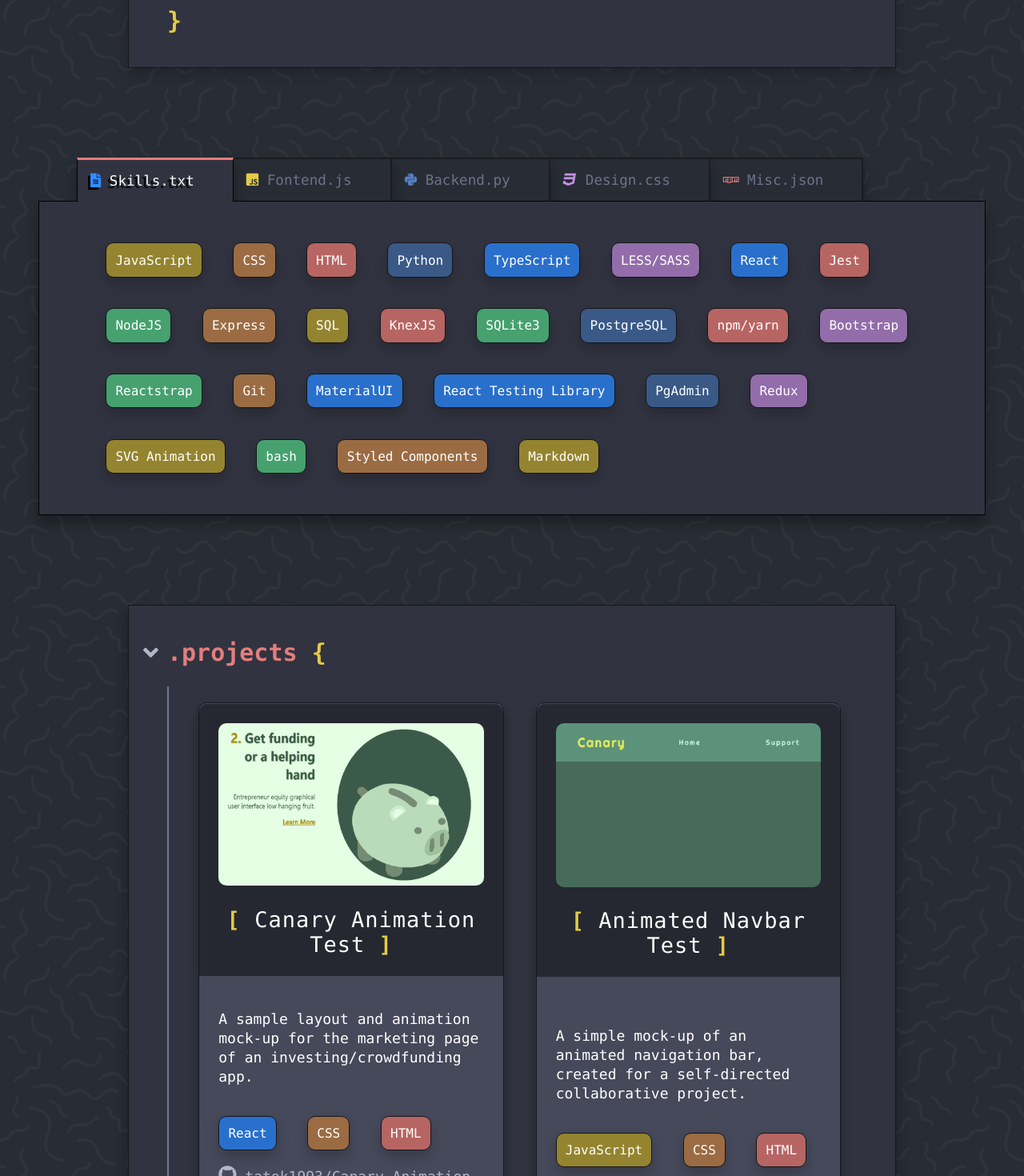
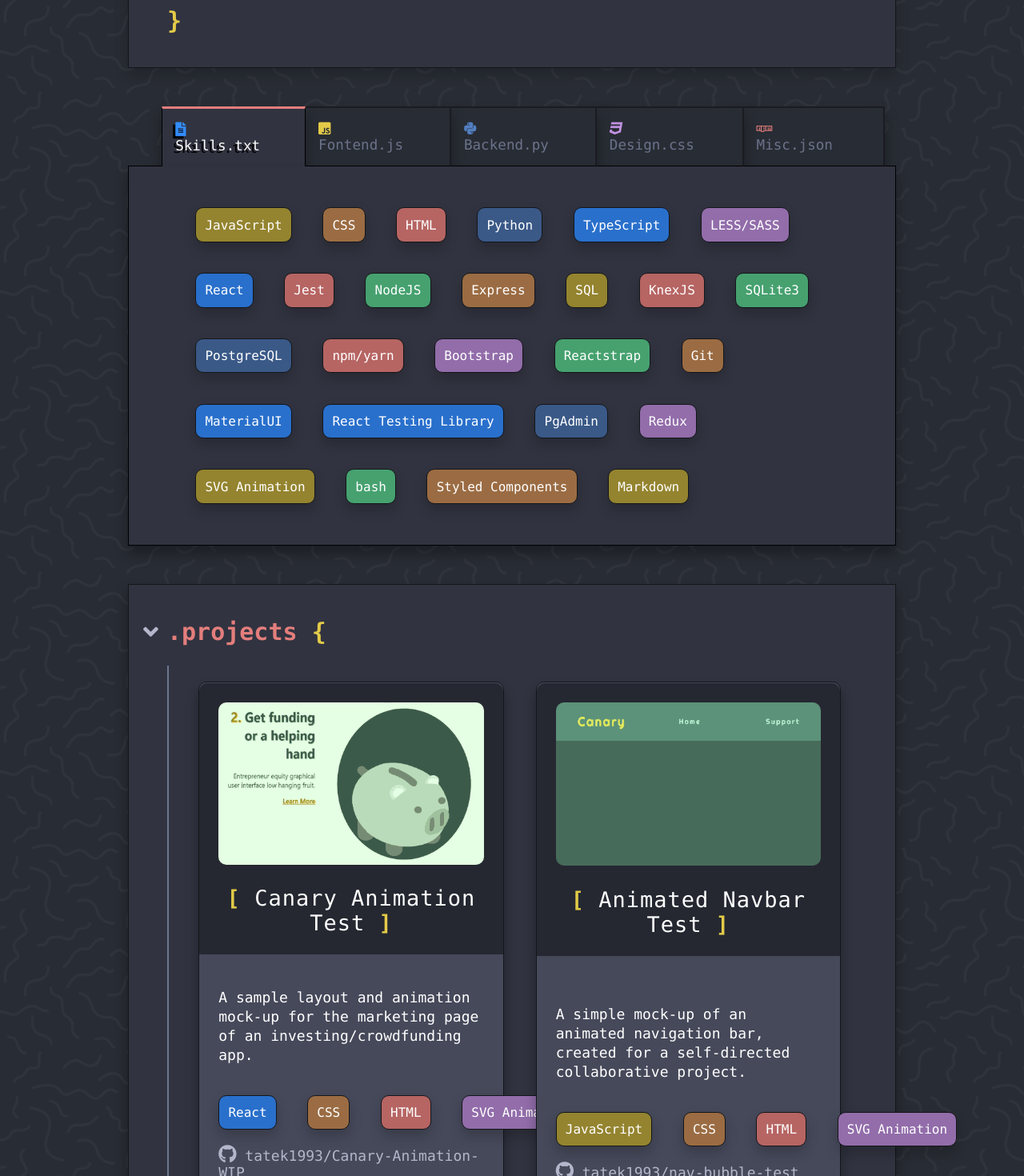
Before and after one commit to tatek1993/Portfolio, a React (Create React App) app: page / in a window 1280 px wide. Shown: the part 1340-2810 px from the top of the page at 80% size. Built offline with nearby package versions, Linux system fonts and the light colour scheme.

Commit message:
preventing text in project skills from wrapping

```diff
--- a/src/SASS/App.scss
+++ b/src/SASS/App.scss
@@ -210,6 +210,7 @@ $bg-color: #282c34;
   margin: 1.2rem;
   border-radius: 10px;
   font-size: calc(8px + 1vh);
+  white-space: nowrap;
 
   &.alive {
     color: white;
@@ -225,8 +226,7 @@ $bg-color: #282c34;
 .skills-section{
   display: flex;
   flex-direction: column;
-  margin-top: 7em;
-  margin-bottom: 7em;
+  margin: 3rem 7rem;
 
 }
 
--- a/src/components/contact.js
+++ b/src/components/contact.js
@@ -25,13 +25,13 @@ const Contact = () => {
                             <a href="https://github.com/tatek1993" className="skill border-box contact-gh"> <i class="fab fa-github" aria-label="Github"></i> github.com/tatek1993 </a>
 
 
-                            <a href="mailto:tatekelleratwork@gmail.com" className="skill border-box contact-mail"><i class="fa fa-envelope red" aria-label="Email"></i> tatekelleratwork@gmail.com </a>
-
-
                             <a href="https://twitter.com/MoctezumaTate" className="skill border-box contact-twtr"><i class="fab fa-twitter bright-blue" aria-label="Twitter"></i> @MoctezumaTate </a>
 
 
                             <a href="https://www.linkedin.com/in/tate-keller-16ab7a183/" className="skill border-box contact-lnk"><i class="fab fa-linkedin blue" aria-label="Linkedin"></i> tate-keller-moctezuma </a>
+
+
+                            <a href="mailto:tatekelleratwork@gmail.com" className="skill border-box contact-mail"><i class="fa fa-envelope red" aria-label="Email"></i> tatekelleratwork@gmail.com </a>
                         </div>
 
                     </div>
--- a/src/components/projects.js
+++ b/src/components/projects.js
@@ -17,7 +17,8 @@ const Projects = () => {
         "Express": "orange-bg",
         "Knex.js": "red-bg",
         "SQLITE3": "green-bg",
-        "JavaScript": "yellow-bg"
+        "JavaScript": "yellow-bg",
+        "SVG Animation": "purple-bg"
 
     };
 
@@ -26,14 +27,14 @@ const Projects = () => {
             image: Canary,
             title: "Canary Animation Test",
             description: "A sample layout and animation mock-up for the marketing page of an investing/crowdfunding app.",
-            tools: ['React', 'CSS', 'HTML'],
+            tools: ['React', 'CSS', 'HTML', 'SVG Animation'],
             github: "https://github.com/tatek1993/Canary-Animation-WIP"
         },
         {
             image: Nav,
             title: "Animated Navbar Test",
             description: "A simple mock-up of an animated navigation bar, created for a self-directed collaborative project.",
-            tools: ['JavaScript', 'CSS', 'HTML'],
+            tools: ['JavaScript', 'CSS', 'HTML', 'SVG Animation'],
             github: "https://github.com/tatek1993/nav-bubble-test"
         },
         {
```
